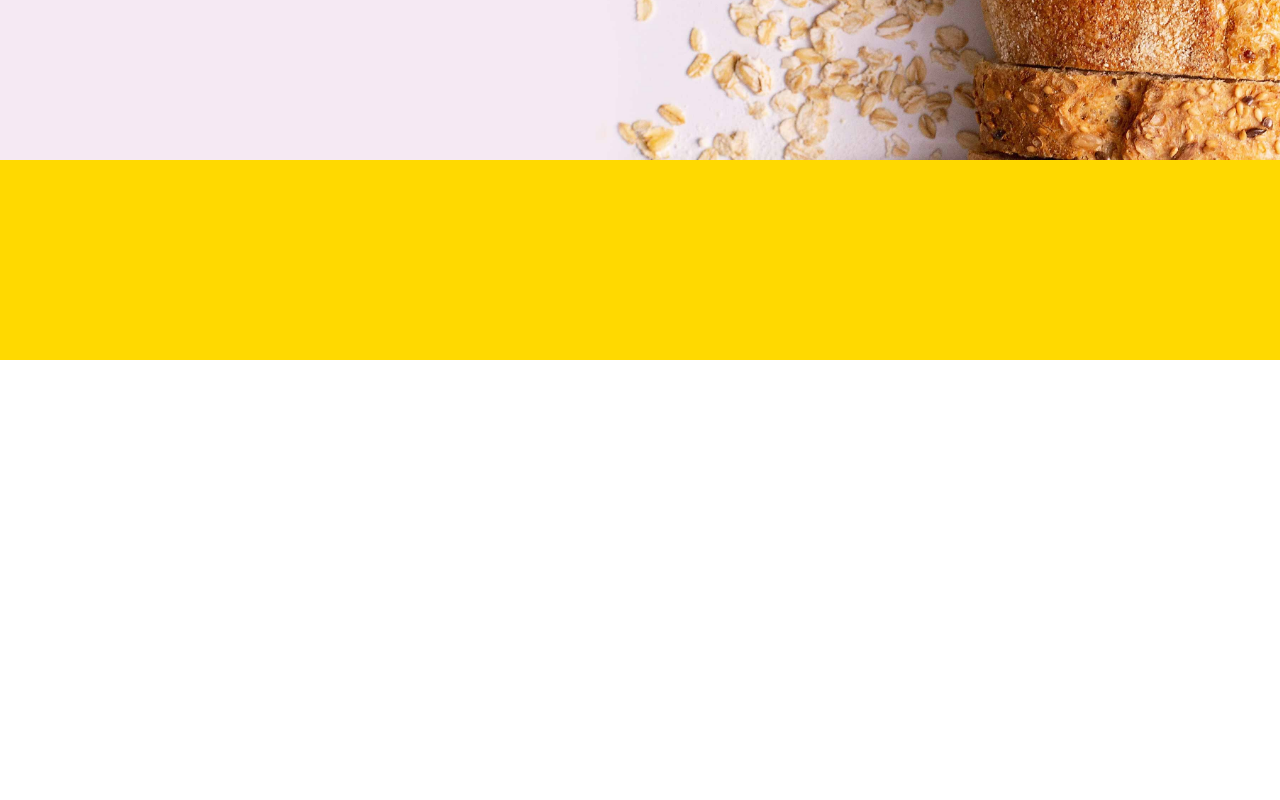
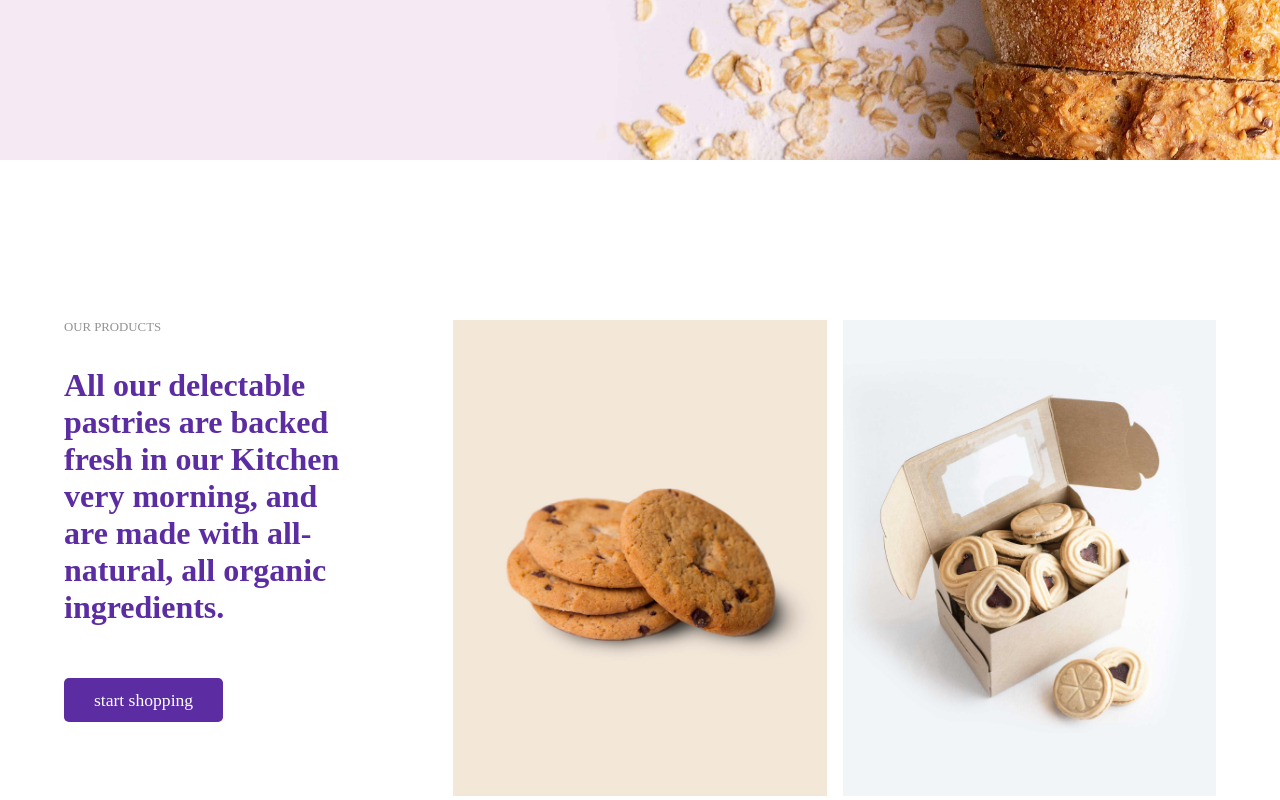
Before and after one commit to Frampolz/proj-html-vuejs, a Vue app: page / in a window 1280 px wide. Shown: the part 640-1440 px from the top of the page. Before the commit the page ends 1000 px from the top, so only its background shows below. Built offline with nearby package versions, Linux system fonts and the light colour scheme; the HTML template or start-up script is replaced by a standard one.

Commit message:
add our prod

```diff
--- a/src/assets/scss/partials/commons.scss
+++ b/src/assets/scss/partials/commons.scss
@@ -12,6 +12,10 @@ html {
   display: flex;
 }
 
+.w-90 {
+  width: 90%;
+}
+
 ul {
   list-style-type: none;
 }
@@ -23,3 +27,16 @@ li {
 a {
   text-decoration: none;
 }
+
+h2 {
+  margin: 1em 0;
+  font-size: 2em;
+  color: $purple;
+}
+
+h5 {
+  font-size: 0.8em;
+  font-weight: normal;
+  text-transform: uppercase;
+  color: $lightGrey;
+}
--- a/src/components/Header.vue
+++ b/src/components/Header.vue
@@ -17,7 +17,7 @@
     </div>
     <div class="header-bot d-flex">
       <div class="inner-header-bot">
-        <h2>fresh &amp; tasty bakery evert day</h2>
+        <h5>fresh &amp; tasty bakery evert day</h5>
         <h1>the perfect fresh bread</h1>
         <p>
           Cras consequat lectus vestibulum tortor pulvinar, quis euismod nisl
@@ -108,12 +108,7 @@ export default {
         text-transform: capitalize;
         color: $purple;
       }
-      h2 {
-        font-size: 0.8em;
-        font-weight: normal;
-        text-transform: uppercase;
-        color: $lightGrey;
-      }
+
       p {
         font-size: 1.2em;
         line-height: 1.5em;
--- a/src/components/Main.vue
+++ b/src/components/Main.vue
@@ -1,16 +1,22 @@
 <template>
-  <main></main>
+  <main class="main d-flex">
+    <OurProd />
+  </main>
 </template>
 
 <script>
+import OurProd from './main-component/OurProd.vue'
 export default {
   name: "Main",
+  components: {
+    OurProd
+  }
 };
 </script>
 
 <style lang="scss">
-main {
-  height: 200px;
-  background-color: rgb(255, 217, 0);
+.main {
+  margin-top: 10em;
+  justify-content: center;
 }
 </style>
--- /dev/null
+++ b/src/components/main-component/OurProd.vue
@@ -0,0 +1,56 @@
+<template>
+  <div class="our-prod w-90 d-flex">
+    <div class="our-prod-box">
+      <div class="inner-our-prod-box">
+        <h5>our products</h5>
+        <h2>
+          All our delectable pastries are backed fresh in our Kitchen very
+          morning, and are made with all- natural, all organic ingredients.
+        </h2>
+        <div class="button"><a href="">start shopping</a></div>
+      </div>
+    </div>
+    <div class="our-prod-box">
+      <img src="../../assets/img/choco-chip-cookies.jpg" alt="" />
+    </div>
+    <div class="our-prod-box">
+      <img src="../../assets/img/strawberry-jam-cookies.jpg" alt="" />
+    </div>
+  </div>
+</template>
+
+<script>
+export default {
+  name: "OurProd",
+};
+</script>
+
+<style lang="scss">
+@import "../../assets/scss/partials/variables.scss";
+.our-prod {
+  gap: 1em;
+  .our-prod-box {
+    flex-basis: calc(100% / 3);
+
+    img {
+      width: 100%;
+    }
+  }
+  .inner-our-prod-box {
+      h2 {
+          padding-right: 3em;
+      }
+    .button {
+      display: inline-block;
+      margin-top: 2em;
+      a {
+        padding: 0.7em 1.7em;
+        border-radius: 5px;
+        background-color: $purple;
+        font-size: 1.1em;
+        color: white;
+      }
+    }
+  }
+}
+</style>
```
